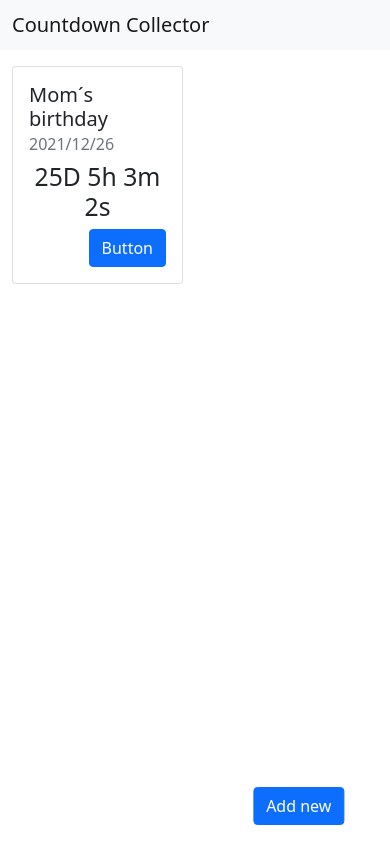
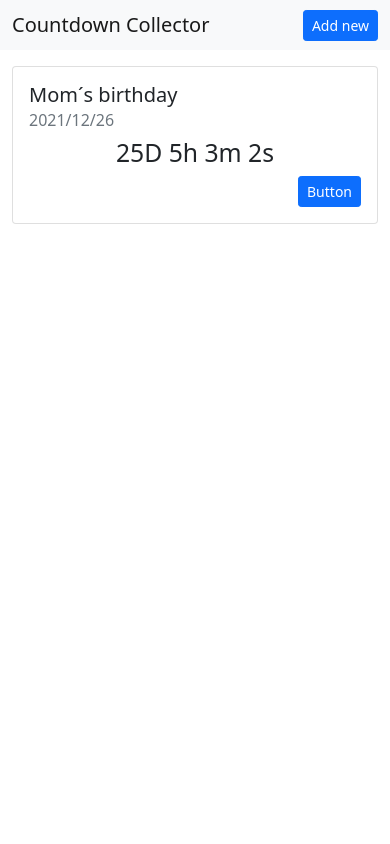
Before and after one commit to ibaiway/countdown-collector, a plain HTML site: page index.html in a window 390 px wide. Drawn offline with nearby package versions, Linux system fonts and the light colour scheme.

Commit message:
Add new button is responsive

```diff
--- a/index.html
+++ b/index.html
@@ -18,17 +18,25 @@
     <nav class="navbar navbar-light bg-light">
       <div class="container-fluid">
         <span class="navbar-brand mb-0 h1">Countdown Collector</span>
+        <button
+          type="button"
+          class="btn btn-primary btn-sm d-md-none"
+          data-bs-toggle="modal"
+          data-bs-target="#newCountdownModal"
+        >
+          Add new
+        </button>
       </div>
     </nav>
     <main class="container">
-      <div class="row justify-content-md-center">
-        <div class="col-6">
+      <div class="row justify-content-center">
+        <div class="col-12 col-md-6">
           <div class="card mt-3">
             <div class="card-body">
               <h5 class="card-title">Mom´s birthday</h5>
               <h6 class="card-subtitle mb-2 text-muted">2021/12/26</h6>
               <h2 class="card-text text-center">25D 5h 3m 2s</h2>
-              <button class="btn btn-primary float-end" type="button">
+              <button class="btn btn-primary btn-sm float-end" type="button">
                 Button
               </button>
             </div>
@@ -37,7 +45,15 @@
       </div>
     </main>
 
-    <div class="position-absolute bottom-0 end-0 translate-middle">
+    <div
+      class="
+        position-absolute
+        bottom-0
+        end-0
+        translate-middle
+        d-none d-md-block
+      "
+    >
       <button
         type="button"
         class="btn btn-primary"
```
